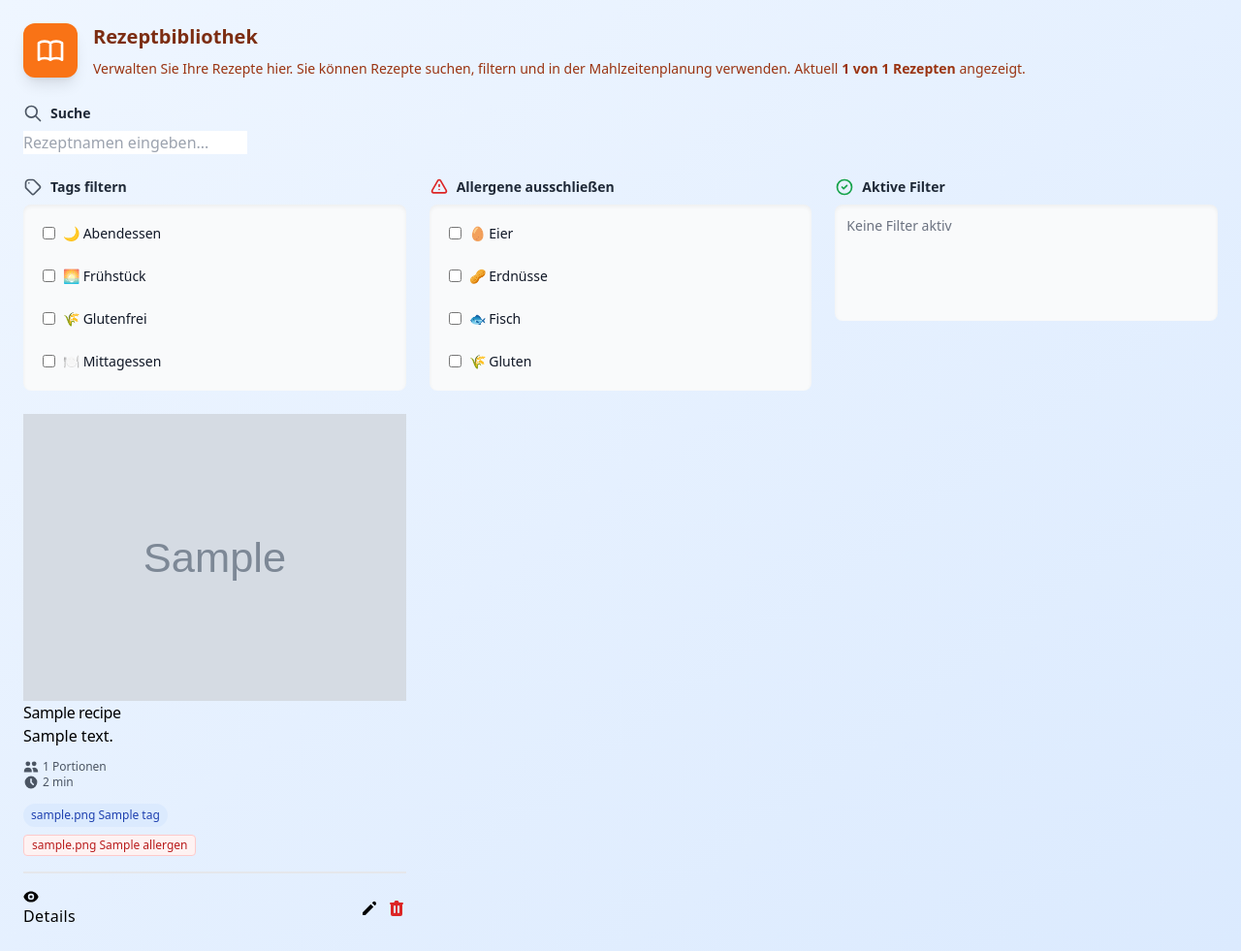
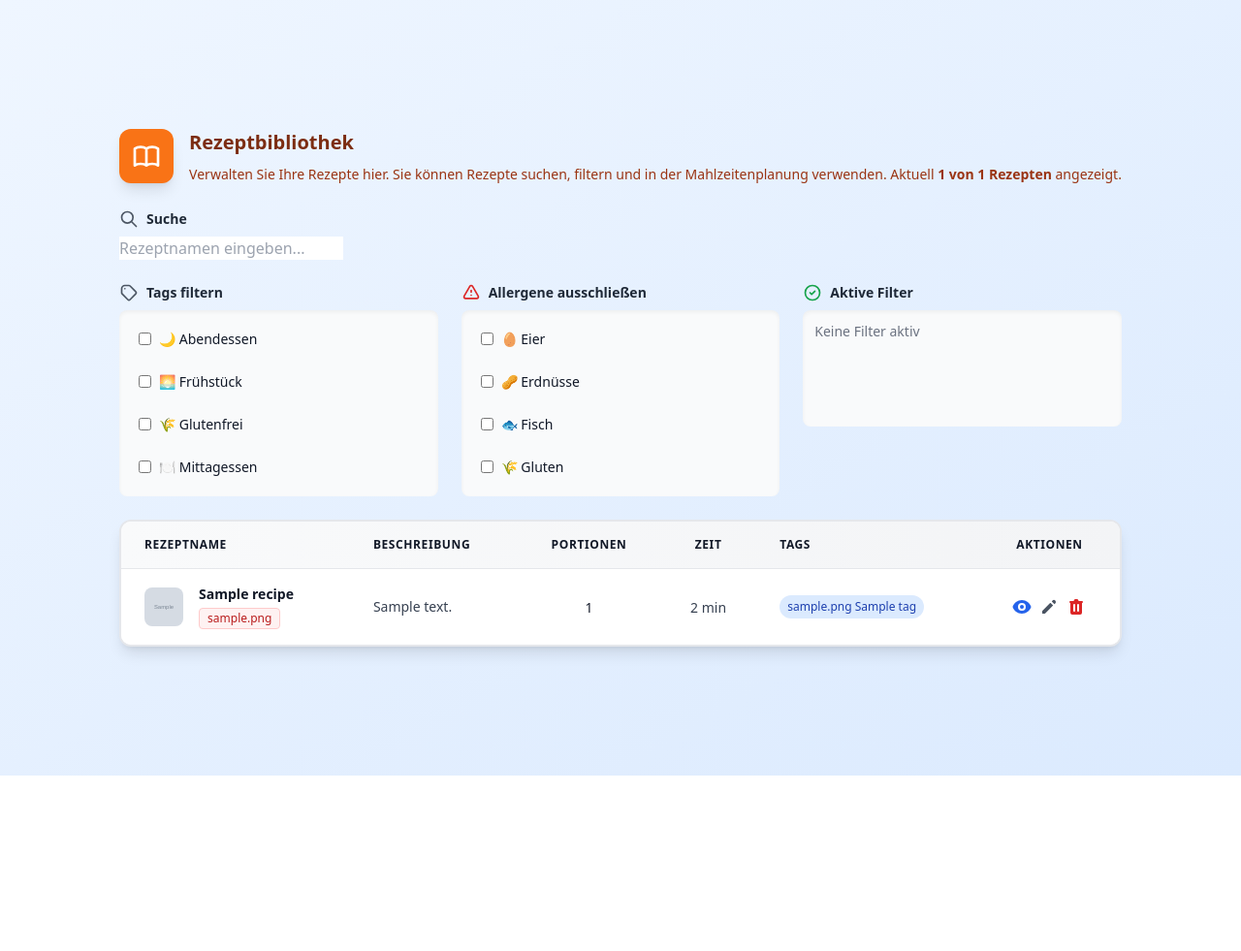
Before and after one commit to ptC7H12/Kuechenplaner, a FastAPI app: page /recipes/ in a window 1280 px wide. Shown: the whole page at 97% size. After the commit the page ends 800 px from the top, so only its background shows below. Run offline with FastAPI, Linux system fonts and the light colour scheme; tables that the repository leaves empty hold one stand-in row (values such as "Sample post"); grey boxes marked "Sample" are stand-in pictures; some libraries are stand-ins or nearby versions.

Commit message:
fix: Resolve multiple UI and endpoint issues
- Fix camps/select endpoint: POST now correctly uses /{camp_id}/select route
- Add quick start button for last selected camp on camp selection page
- Remove hamburger menu button from header (sidebar remains always visible)
- Remove all FAB (Floating Action Button) elements from pages
- Enable full width for meal planning page table and recipe selection
- Reduce font sizes throughout shopping list for better density
- Convert recipe list from card grid to table layout for better overview
- Add redirect route for /recipes/{recipe_id}/edit (redirects to detail page)

Fixes #1, #2, #3, #4, #5, #6, #7, #8

```diff
--- a/app/templates/base.html
+++ b/app/templates/base.html
@@ -158,14 +158,8 @@
             <!-- Main Content Area -->
             <div class="flex-1 flex flex-col overflow-hidden lg:ml-64"
                  :class="sidebarOpen ? 'ml-64' : 'ml-0'">
-                <!-- Top Bar with Hamburger -->
+                <!-- Top Bar -->
                 <header class="bg-white shadow-sm border-b border-gray-200 h-16 flex items-center px-6 z-10">
-                    <button @click="sidebarOpen = !sidebarOpen"
-                            class="text-gray-600 hover:text-gray-900 hover:bg-gray-100 focus:outline-none focus:ring-2 focus:ring-primary-500 rounded-lg p-2 transition-colors mr-4">
-                        <svg class="w-6 h-6" fill="none" stroke="currentColor" viewBox="0 0 24 24">
-                            <path stroke-linecap="round" stroke-linejoin="round" stroke-width="2" d="M4 6h16M4 12h16M4 18h16"></path>
-                        </svg>
-                    </button>
                     <div class="flex-1">
                         <h2 class="text-xl font-bold text-gray-900">
                             {% block page_title %}
@@ -187,7 +181,7 @@
 
                 <!-- Page Content -->
                 <main class="flex-1 overflow-auto bg-gray-50">
-                    <div class="max-w-7xl mx-auto p-6">
+                    <div class="{% if '/meal-planning' in request.url.path %}w-full{% else %}max-w-7xl mx-auto{% endif %} p-6">
                         {% block content %}{% endblock %}
                     </div>
                 </main>
--- a/app/templates/recipes/list.html
+++ b/app/templates/recipes/list.html
@@ -159,106 +159,139 @@
         </div>
     </div>
 
-    <!-- Recipes Grid -->
-    <div class="grid grid-cols-1 md:grid-cols-2 lg:grid-cols-3 gap-6">
+    <!-- Recipes Table -->
+    <div class="bg-white rounded-xl shadow-lg border-2 border-gray-200 overflow-hidden">
+        <div class="overflow-x-auto">
+            <table class="min-w-full divide-y divide-gray-200">
+                <thead class="bg-gradient-to-r from-gray-50 to-gray-100">
+                    <tr>
+                        <th scope="col" class="px-6 py-4 text-left text-xs font-black text-gray-900 uppercase tracking-wider">
+                            Rezeptname
+                        </th>
+                        <th scope="col" class="px-6 py-4 text-left text-xs font-black text-gray-900 uppercase tracking-wider">
+                            Beschreibung
+                        </th>
+                        <th scope="col" class="px-6 py-4 text-center text-xs font-black text-gray-900 uppercase tracking-wider">
+                            Portionen
+                        </th>
+                        <th scope="col" class="px-6 py-4 text-center text-xs font-black text-gray-900 uppercase tracking-wider">
+                            Zeit
+                        </th>
+                        <th scope="col" class="px-6 py-4 text-left text-xs font-black text-gray-900 uppercase tracking-wider">
+                            Tags
+                        </th>
+                        <th scope="col" class="px-6 py-4 text-center text-xs font-black text-gray-900 uppercase tracking-wider">
+                            Aktionen
+                        </th>
+                    </tr>
+                </thead>
+                <tbody class="bg-white divide-y divide-gray-200">
         {% for recipe in recipes %}
-        <div class="recipe-card"
-             data-recipe-id="{{ recipe.id }}"
+                    <tr data-recipe-id="{{ recipe.id }}"
                         data-recipe-name="{{ recipe.name|lower }}"
                         data-recipe-tags="{{ recipe.tags | map(attribute='id') | list | join(',') }}"
                         data-recipe-allergens="{{ recipe.allergens | map(attribute='id') | list | join(',') }}"
                         x-show="isRecipeVisible({{ recipe.id }}, '{{ recipe.name|lower }}', '{{ recipe.tags | map(attribute='id') | list | join(',') }}', '{{ recipe.allergens | map(attribute='id') | list | join(',') }}')"
-             x-transition:enter="transition ease-out duration-200"
-             x-transition:enter-start="opacity-0 transform scale-95"
-             x-transition:enter-end="opacity-100 transform scale-100">
-            <div class="recipe-card-image">
+                        class="hover:bg-gray-50 transition-colors">
+                        <!-- Name -->
+                        <td class="px-6 py-4 whitespace-nowrap">
+                            <div class="flex items-center">
+                                <div class="flex-shrink-0 h-10 w-10">
                                     {% if recipe.image_path %}
-                <img src="{{ recipe.image_path }}" alt="{{ recipe.name }}" class="w-full h-full object-cover">
+                                    <img class="h-10 w-10 rounded-lg object-cover" src="{{ recipe.image_path }}" alt="{{ recipe.name }}">
                                     {% else %}
-                <svg class="w-20 h-20" fill="none" stroke="currentColor" viewBox="0 0 24 24">
+                                    <div class="h-10 w-10 rounded-lg bg-blue-100 flex items-center justify-center text-blue-600">
+                                        <svg class="w-6 h-6" fill="none" stroke="currentColor" viewBox="0 0 24 24">
                                             <path stroke-linecap="round" stroke-linejoin="round" stroke-width="2" d="M12 6.253v13m0-13C10.832 5.477 9.246 5 7.5 5S4.168 5.477 3 6.253v13C4.168 18.477 5.754 18 7.5 18s3.332.477 4.5 1.253m0-13C13.168 5.477 14.754 5 16.5 5c1.747 0 3.332.477 4.5 1.253v13C19.832 18.477 18.247 18 16.5 18c-1.746 0-3.332.477-4.5 1.253"></path>
                                         </svg>
+                                    </div>
                                     {% endif %}
                                 </div>
-            <div class="recipe-card-content">
-                <h3 class="recipe-card-title">{{ recipe.name }}</h3>
-                <p class="recipe-card-description">{{ recipe.description or 'Keine Beschreibung verfügbar' }}</p>
-
-                <div class="recipe-card-meta mt-3">
-                    <span class="flex items-center text-xs text-gray-600">
-                        <svg class="w-4 h-4 mr-1" fill="currentColor" viewBox="0 0 20 20">
-                            <path d="M9 6a3 3 0 11-6 0 3 3 0 016 0zM17 6a3 3 0 11-6 0 3 3 0 016 0zM12.93 17c.046-.327.07-.66.07-1a6.97 6.97 0 00-1.5-4.33A5 5 0 0119 16v1h-6.07zM6 11a5 5 0 015 5v1H1v-1a5 5 0 015-5z"></path>
-                        </svg>
-                        {{ recipe.base_servings }} Portionen
+                                <div class="ml-4">
+                                    <div class="text-sm font-bold text-gray-900">{{ recipe.name }}</div>
+                                    {% if recipe.allergens %}
+                                    <div class="flex flex-wrap gap-1 mt-1">
+                                        {% for allergen in recipe.allergens[:2] %}
+                                        <span class="inline-flex items-center px-2 py-0.5 rounded text-xs font-medium bg-red-50 text-red-700 border border-red-200">
+                                            {% if allergen.icon %}{{ allergen.icon }}{% endif %}
                                         </span>
-                    {% if recipe.preparation_time or recipe.cooking_time %}
-                    <span class="flex items-center text-xs text-gray-600">
-                        <svg class="w-4 h-4 mr-1" fill="currentColor" viewBox="0 0 20 20">
-                            <path fill-rule="evenodd" d="M10 18a8 8 0 100-16 8 8 0 000 16zm1-12a1 1 0 10-2 0v4a1 1 0 00.293.707l2.828 2.829a1 1 0 101.415-1.415L11 9.586V6z" clip-rule="evenodd"></path>
-                        </svg>
-                        {{ (recipe.preparation_time or 0) + (recipe.cooking_time or 0) }} min
-                    </span>
+                                        {% endfor %}
+                                        {% if recipe.allergens|length > 2 %}
+                                        <span class="text-xs text-red-600">+{{ recipe.allergens|length - 2 }}</span>
                                         {% endif %}
                                     </div>
-
+                                    {% endif %}
+                                </div>
+                            </div>
+                        </td>
+                        <!-- Description -->
+                        <td class="px-6 py-4">
+                            <div class="text-sm text-gray-700 max-w-xs truncate">
+                                {{ recipe.description or 'Keine Beschreibung' }}
+                            </div>
+                        </td>
+                        <!-- Servings -->
+                        <td class="px-6 py-4 whitespace-nowrap text-center">
+                            <span class="text-sm font-medium text-gray-900">{{ recipe.base_servings }}</span>
+                        </td>
+                        <!-- Time -->
+                        <td class="px-6 py-4 whitespace-nowrap text-center">
+                            {% if recipe.preparation_time or recipe.cooking_time %}
+                            <span class="text-sm text-gray-700">{{ (recipe.preparation_time or 0) + (recipe.cooking_time or 0) }} min</span>
+                            {% else %}
+                            <span class="text-sm text-gray-400">-</span>
+                            {% endif %}
+                        </td>
+                        <!-- Tags -->
+                        <td class="px-6 py-4">
                             {% if recipe.tags %}
-                <div class="recipe-card-tags mt-3">
-                    {% for tag in recipe.tags[:3] %}
+                            <div class="flex flex-wrap gap-1">
+                                {% for tag in recipe.tags[:2] %}
                                 <span class="inline-flex items-center px-2 py-1 rounded-full text-xs font-medium bg-blue-100 text-blue-800">
                                     {% if tag.icon %}{{ tag.icon }}{% endif %} {{ tag.name }}
                                 </span>
                                 {% endfor %}
-                    {% if recipe.tags|length > 3 %}
+                                {% if recipe.tags|length > 2 %}
                                 <span class="inline-flex items-center px-2 py-1 rounded-full text-xs font-medium bg-gray-100 text-gray-600">
-                        +{{ recipe.tags|length - 3 }}
+                                    +{{ recipe.tags|length - 2 }}
                                 </span>
                                 {% endif %}
                             </div>
+                            {% else %}
+                            <span class="text-sm text-gray-400">-</span>
                             {% endif %}
-
-                {% if recipe.allergens %}
-                <div class="mt-2 flex flex-wrap gap-1">
-                    {% for allergen in recipe.allergens[:4] %}
-                    <span class="inline-flex items-center px-2 py-0.5 rounded text-xs font-medium bg-red-50 text-red-700 border border-red-200">
-                        {% if allergen.icon %}{{ allergen.icon }}{% endif %} {{ allergen.name }}
-                    </span>
-                    {% endfor %}
-                    {% if recipe.allergens|length > 4 %}
-                    <span class="inline-flex items-center px-2 py-0.5 rounded text-xs font-medium bg-red-50 text-red-700">
-                        +{{ recipe.allergens|length - 4 }}
-                    </span>
-                    {% endif %}
-                </div>
-                {% endif %}
-
-                <div class="flex items-center gap-2 mt-4 pt-4 border-t-2 border-gray-200">
-                    <a href="/recipes/{{ recipe.id }}"
-                       class="btn btn-primary btn-sm flex-1">
-                        <svg class="w-4 h-4 mr-1" fill="currentColor" viewBox="0 0 20 20">
+                        </td>
+                        <!-- Actions -->
+                        <td class="px-6 py-4 whitespace-nowrap text-center text-sm font-medium">
+                            <div class="flex items-center justify-center space-x-2">
+                                <a href="/recipes/{{ recipe.id }}" class="text-blue-600 hover:text-blue-900" title="Details">
+                                    <svg class="w-5 h-5" fill="currentColor" viewBox="0 0 20 20">
                                         <path d="M10 12a2 2 0 100-4 2 2 0 000 4z"></path>
                                         <path fill-rule="evenodd" d="M.458 10C1.732 5.943 5.522 3 10 3s8.268 2.943 9.542 7c-1.274 4.057-5.064 7-9.542 7S1.732 14.057.458 10zM14 10a4 4 0 11-8 0 4 4 0 018 0z" clip-rule="evenodd"></path>
                                     </svg>
-                        Details
                                 </a>
-                    <a href="/recipes/{{ recipe.id }}/edit"
-                       class="btn btn-icon">
+                                <a href="/recipes/{{ recipe.id }}/edit" class="text-gray-600 hover:text-gray-900" title="Bearbeiten">
                                     <svg class="w-5 h-5" fill="currentColor" viewBox="0 0 20 20">
                                         <path d="M13.586 3.586a2 2 0 112.828 2.828l-.793.793-2.828-2.828.793-.793zM11.379 5.793L3 14.172V17h2.828l8.38-8.379-2.83-2.828z"></path>
                                     </svg>
                                 </a>
-                    <button @click="deleteRecipe({{ recipe.id }}, '{{ recipe.name }}')"
-                            class="btn btn-icon text-red-600 hover:bg-red-50">
+                                <button @click="deleteRecipe({{ recipe.id }}, '{{ recipe.name }}')" class="text-red-600 hover:text-red-900" title="Löschen">
                                     <svg class="w-5 h-5" fill="currentColor" viewBox="0 0 20 20">
                                         <path fill-rule="evenodd" d="M9 2a1 1 0 00-.894.553L7.382 4H4a1 1 0 000 2v10a2 2 0 002 2h8a2 2 0 002-2V6a1 1 0 100-2h-3.382l-.724-1.447A1 1 0 0011 2H9zM7 8a1 1 0 012 0v6a1 1 0 11-2 0V8zm5-1a1 1 0 00-1 1v6a1 1 0 102 0V8a1 1 0 00-1-1z" clip-rule="evenodd"></path>
                                     </svg>
                                 </button>
                             </div>
+                        </td>
+                    </tr>
+        {% endfor %}
+
+                </tbody>
+            </table>
         </div>
     </div>
-        {% endfor %}
 
     {% if not recipes %}
-        <div class="col-span-full text-center py-16">
+    <div class="text-center py-16">
         <div class="bg-white rounded-xl shadow-md p-12">
             <svg class="w-20 h-20 mx-auto mb-4 text-gray-400" fill="none" stroke="currentColor" viewBox="0 0 24 24">
                 <path stroke-linecap="round" stroke-linejoin="round" stroke-width="2" d="M12 6.253v13m0-13C10.832 5.477 9.246 5 7.5 5S4.168 5.477 3 6.253v13C4.168 18.477 5.754 18 7.5 18s3.332.477 4.5 1.253m0-13C13.168 5.477 14.754 5 16.5 5c1.747 0 3.332.477 4.5 1.253v13C19.832 18.477 18.247 18 16.5 18c-1.746 0-3.332.477-4.5 1.253"></path>
@@ -277,7 +310,6 @@
         </div>
     </div>
     {% endif %}
-    </div>
 
     <!-- No Results Message -->
     <div x-show="filteredCount === 0 && {{ recipes|length }} > 0" x-cloak class="text-center py-16">
@@ -399,12 +431,3 @@ function recipeList() {
 }
 </script>
 {% endblock %}
-
-{% block fab %}
-<!-- Floating Action Button - Neues Rezept -->
-<a href="/recipes/create" class="fab fab-success" title="Neues Rezept erstellen">
-    <svg class="w-7 h-7" fill="none" stroke="currentColor" viewBox="0 0 24 24">
-        <path stroke-linecap="round" stroke-linejoin="round" stroke-width="2" d="M12 4v16m8-8H4"/>
-    </svg>
-</a>
-{% endblock %}
```
Also changed, not shown: app/routers/recipes.py (+18 -0 lines), app/templates/camp_select.html (+45 -7 lines), app/templates/meal_planning/index.html (+0 -9 lines), app/templates/recipes/detail.html (+0 -9 lines), app/templates/shopping_list.html (+25 -34 lines). Lines whose indentation alone changed are shown as unchanged.
